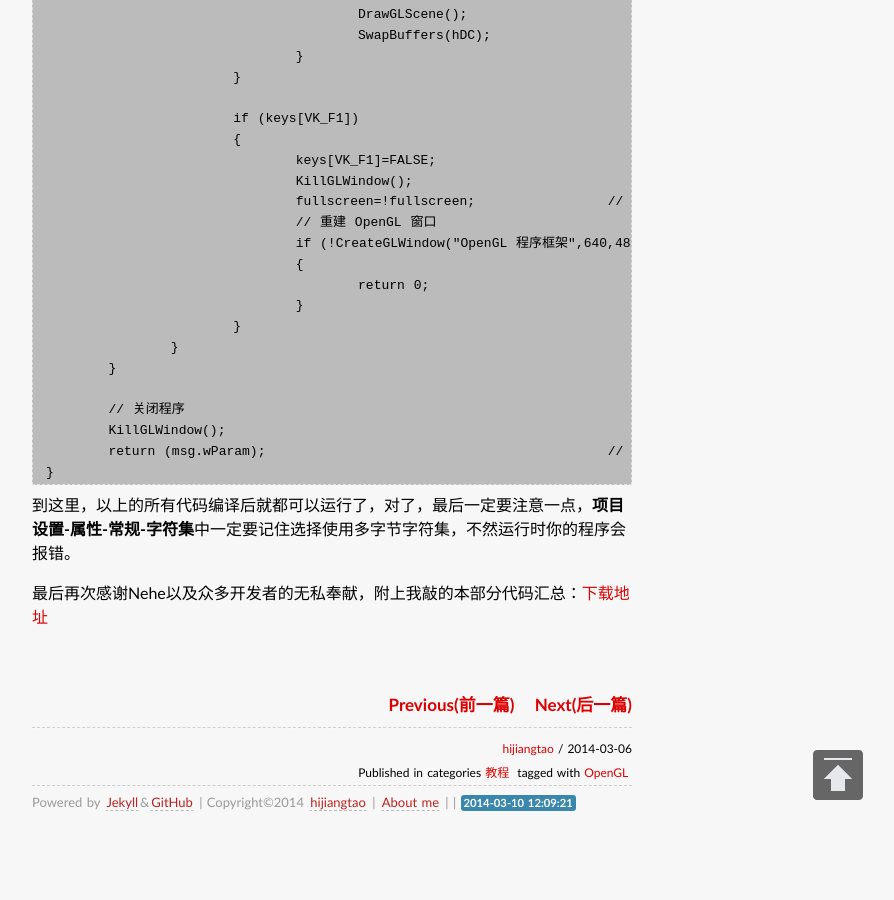
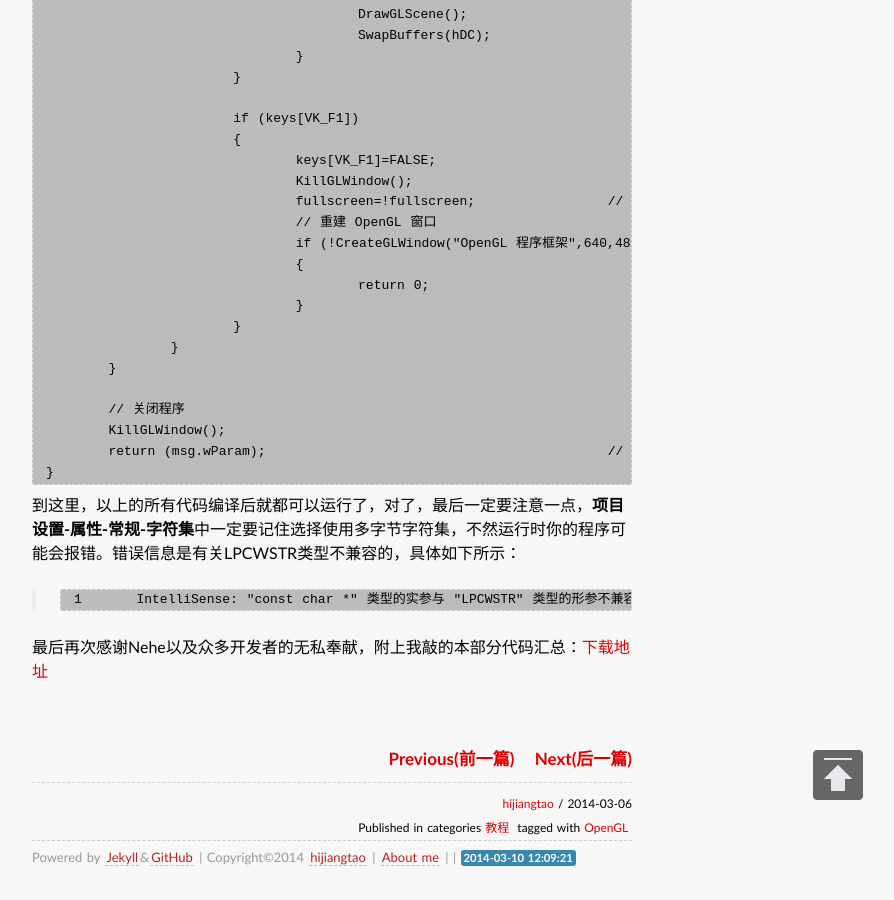
Before and after one commit to jessica0530/hijiangtao.github.io, a Jekyll site: the page built from _posts/2014-03-06-CreateAOpenGLWindow.md, in a window 1280 px wide and 900 px high, scrolled down 8834 px. Shown: the whole window, without its empty margins (308-1202 px from the left). Built offline with Jekyll 4.4.1, drawn with Linux system fonts in a browser that asks for light colours; some web fonts are replaced; Markdown is read by kramdown in place of the engine named in the settings; comment, search, counter and statistics services are not loaded; before the commit the page ends 9679 px from its top, so only the background shows below that.

Commit message:
2014-03-10-modify

````diff
--- a/_posts/2014-03-06-CreateAOpenGLWindow.md
+++ b/_posts/2014-03-06-CreateAOpenGLWindow.md
@@ -451,6 +451,8 @@ int WINAPI WinMain(	HINSTANCE	hInstance,		// 当前窗口实例
 }
 ```
 
-到这里，以上的所有代码编译后就都可以运行了，对了，最后一定要注意一点，**项目设置-属性-常规-字符集**中一定要记住选择使用多字节字符集，不然运行时你的程序会报错。
+到这里，以上的所有代码编译后就都可以运行了，对了，最后一定要注意一点，**项目设置-属性-常规-字符集**中一定要记住选择使用多字节字符集，不然运行时你的程序可能会报错。错误信息是有关LPCWSTR类型不兼容的，具体如下所示：
+
+>	1	IntelliSense: "const char *" 类型的实参与 "LPCWSTR" 类型的形参不兼容	......DataBlog_CreateOpenGLWindow.cpp	62	31	1创建窗口
 
 最后再次感谢Nehe以及众多开发者的无私奉献，附上我敲的本部分代码汇总：[下载地址](http://hijiangtao.github.io/code/DataBlog_CreateOpenGLWindow.cpp)
````
